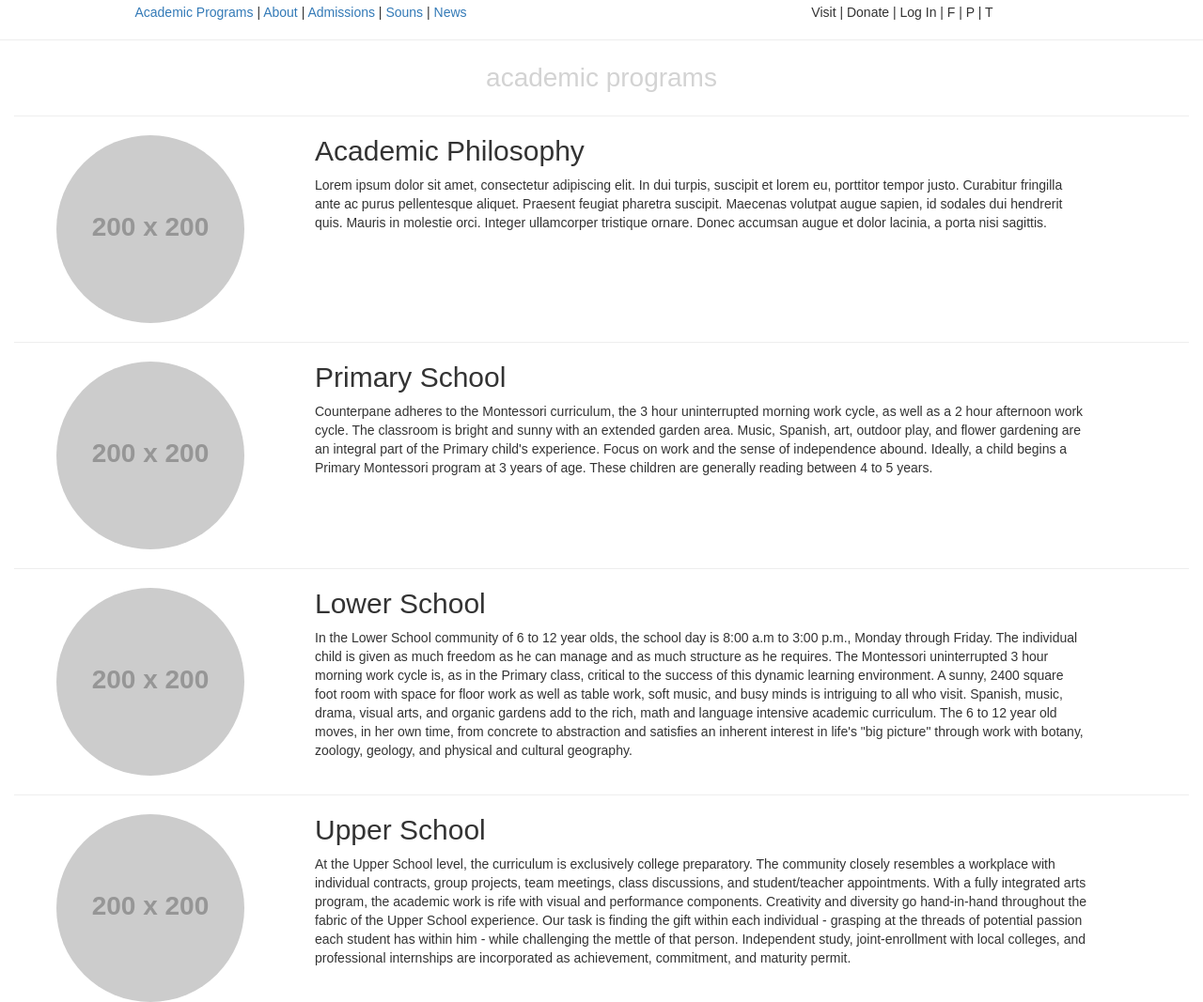
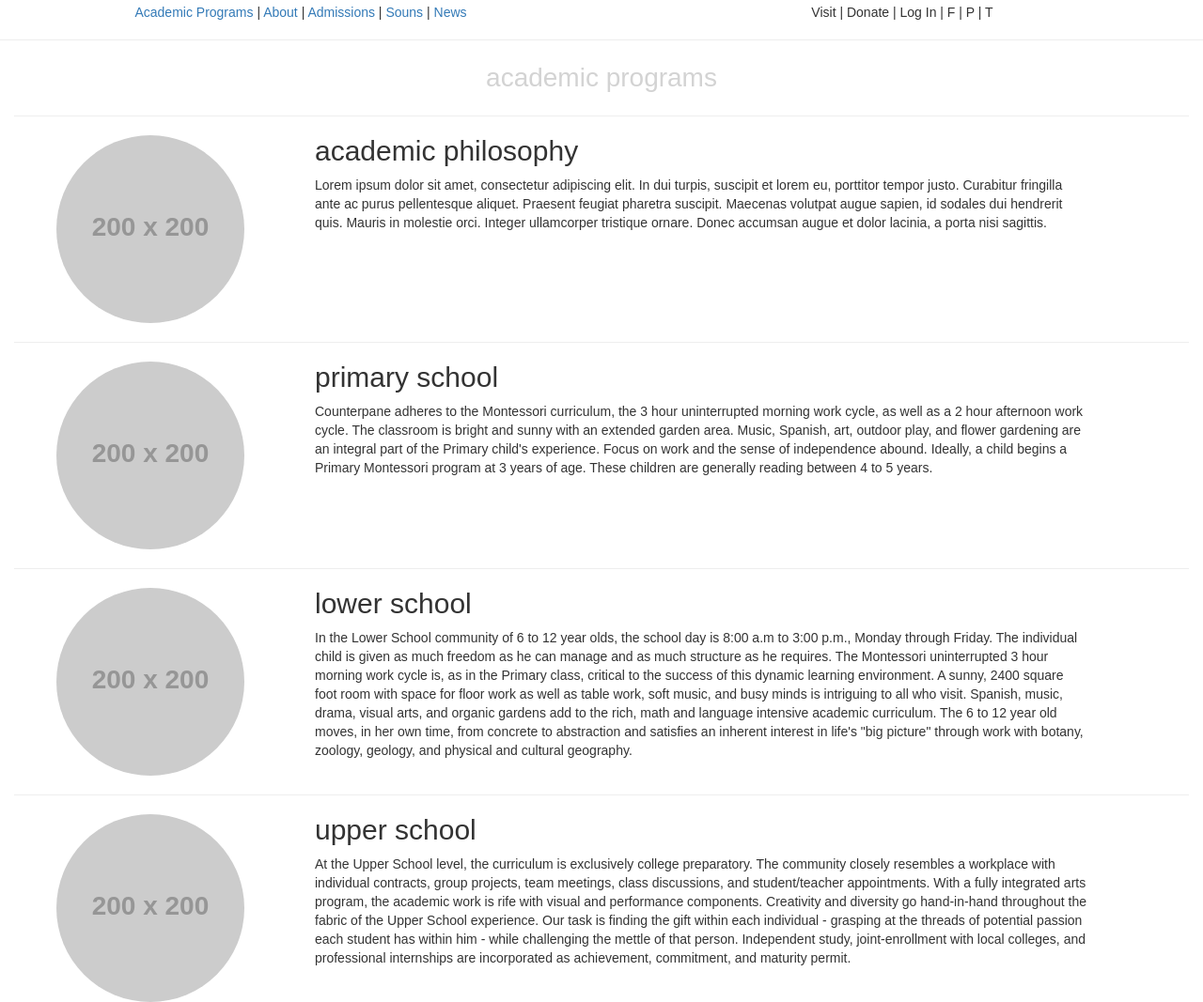
Before and after one commit to ericmartz/counterpane, a plain HTML site: page academic-program.html in a window 1280 px wide. Shown: the part 92-1159 px from the top of the page at 94% size. Drawn offline with Linux system fonts and the light colour scheme; placeholder pictures from the web are drawn by us; a web font is replaced by a local one.

Commit message:
Updated headers for academic programs

```diff
--- a/academic-program.html
+++ b/academic-program.html
@@ -63,7 +63,7 @@
     <div class="row">
       <div class="col-sm-3 text-center"><img class="img-circle" src="http://placehold.it/200x200"></div>
       <div class="col-sm-8">
-        <h2 class="no-top-margin">Academic Philosophy</h2>
+        <h2 class="no-top-margin">academic philosophy</h2>
         <p>Lorem ipsum dolor sit amet, consectetur adipiscing elit. In dui turpis, suscipit et lorem eu, porttitor tempor justo. Curabitur fringilla ante ac purus pellentesque aliquet. Praesent feugiat pharetra suscipit. Maecenas volutpat augue sapien, id sodales dui hendrerit quis. Mauris in molestie orci. Integer ullamcorper tristique ornare. Donec accumsan augue et dolor lacinia, a porta nisi sagittis.</p>
       </div> <!-- end class col-sm-8 -->
     </div> <!-- end class row -->
@@ -75,7 +75,7 @@
     <div class="row">
       <div class="col-sm-3 text-center"><img class="img-circle" src="http://placehold.it/200x200"></div>
       <div class="col-sm-8">
-        <h2 class="no-top-margin">Primary School</h2>
+        <h2 class="no-top-margin">primary school</h2>
         <p>Counterpane adheres to the Montessori curriculum, the 3 hour uninterrupted morning work cycle, as well as a 2 hour afternoon work cycle. The classroom is bright and sunny with an extended garden area. Music, Spanish, art, outdoor play, and flower gardening are an integral part of the Primary child's experience. Focus on work and the sense of independence abound. Ideally, a child begins a Primary Montessori program at 3 years of age. These children are generally reading between 4 to 5 years.</p>
       </div> <!-- end class col-sm-8 -->
     </div> <!-- end class row -->
@@ -87,7 +87,7 @@
     <div class="row">
       <div class="col-sm-3 text-center"><img class="img-circle" src="http://placehold.it/200x200"></div>
       <div class="col-sm-8">
-        <h2 class="no-top-margin">Lower School</h2>
+        <h2 class="no-top-margin">lower school</h2>
         <p>In the Lower School community of 6 to 12 year olds, the school day is 8:00 a.m to 3:00 p.m., Monday through Friday. The individual child is given as much freedom as he can manage and as much structure as he requires. The Montessori uninterrupted 3 hour morning work cycle is, as in the Primary class, critical to the success of this dynamic learning environment. A sunny, 2400 square foot room with space for floor work as well as table work, soft music, and busy minds is intriguing to all who visit. Spanish, music, drama, visual arts, and organic gardens add to the rich, math and language intensive academic curriculum. The 6 to 12 year old moves, in her own time, from concrete to abstraction and satisfies an inherent interest in life's "big picture" through work with botany, zoology, geology, and physical and cultural geography.</p>
       </div> <!-- end class col-sm-8 -->
     </div> <!-- end class row -->
@@ -99,7 +99,7 @@
     <div class="row">
       <div class="col-sm-3 text-center"><img class="img-circle" src="http://placehold.it/200x200"></div>
       <div class="col-sm-8">
-        <h2 class="no-top-margin">Upper School</h2>
+        <h2 class="no-top-margin">upper school</h2>
         <p>At the Upper School level, the curriculum is exclusively college preparatory. The community closely resembles a workplace with individual contracts, group projects, team meetings, class discussions, and student/teacher appointments. With a fully integrated arts program, the academic work is rife with visual and performance components. Creativity and diversity go hand-in-hand throughout the fabric of the Upper School experience. Our task is finding the gift within each individual - grasping at the threads of potential passion each student has within him - while challenging the mettle of that person. Independent study, joint-enrollment with local colleges, and professional internships are incorporated as achievement, commitment, and maturity permit.</p>
       </div> <!-- end class col-sm-8 -->
     </div> <!-- end class row -->
--- a/css/main.css
+++ b/css/main.css
@@ -13,6 +13,10 @@ body {
   padding: 0;
   border: 0;
   font-size: 2em;
+}
+
+.header-color {
+  color: #d3d3d3;
 }
 
 .title-link {
```
